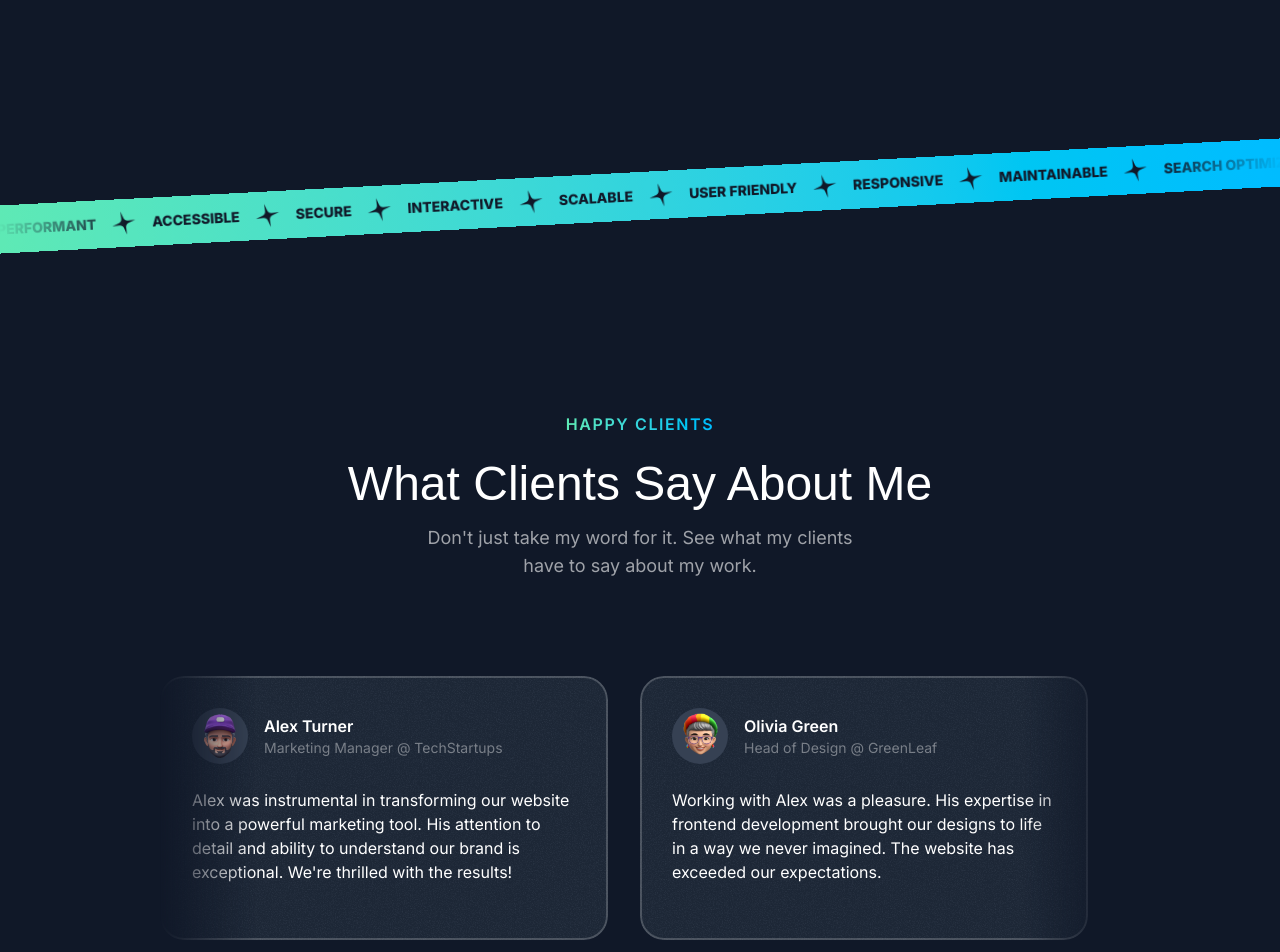
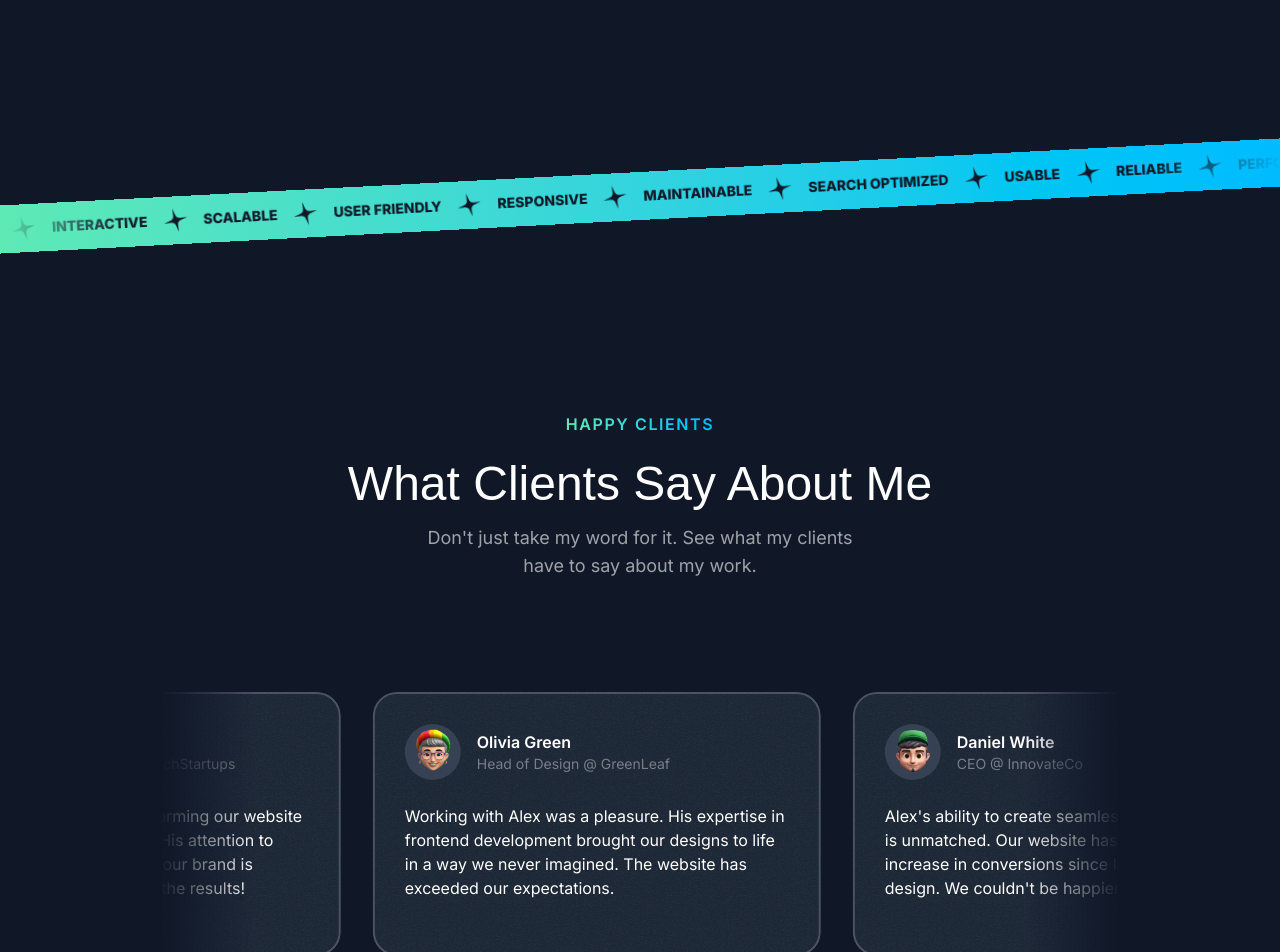
Before and after one commit to abeertech01/stunning-react-portfolio, a Next.js app: page / in a window 1280 px wide. Shown: the part 2880-3832 px from the top of the page. Built offline with nearby package versions, Linux system fonts and the light colour scheme; a web font is replaced by a local one.

Commit message:
testimonials section animation

```diff
--- a/src/app/globals.css
+++ b/src/app/globals.css
@@ -12,12 +12,22 @@
 
   /* Animation */
   --animate-ping-large: ping-large 1s ease-in-out infinite;
+  --animate-move-left: move-left 1s linear infinite;
 
   @keyframes ping-large {
     75%,
     100% {
       transform: scale(3);
       opacity: 0;
+    }
+  }
+
+  @keyframes move-left {
+    0% {
+      transform: translateX(0%);
+    }
+    100% {
+      transform: translateX(-50%);
     }
   }
 }
--- a/src/sections/Tape.tsx
+++ b/src/sections/Tape.tsx
@@ -1,4 +1,5 @@
 import StarIcon from "@/assets/icons/star.svg"
+import { Fragment } from "react"
 
 const words = [
   "Performant",
@@ -19,7 +20,9 @@ export const TapeSection = () => {
     <div className="py-16 lg:py-24 overflow-x-clip">
       <div className="bg-linear-to-r from-emerald-300 to-sky-400 -mx-1 -rotate-3">
         <div className="flex mask-[linear-gradient(to_right,transparent,black_10%,black_90%,transparent)]">
-          <div className="flex flex-none gap-4 py-3">
+          <div className="flex flex-none gap-4 py-3 pr-4 animate-move-left [animation-duration:30s]">
+            {[...new Array(2)].fill(0).map((_, idx) => (
+              <Fragment key={idx}>
                 {words.map((word) => (
                   <div key={word} className="inline-flex items-center gap-4">
                     <span className="font-extrabold text-gray-900 text-sm uppercase">
@@ -28,6 +31,8 @@ export const TapeSection = () => {
                     <StarIcon className="size-6 text-gray-900 -rotate-12" />
                   </div>
                 ))}
+              </Fragment>
+            ))}
           </div>
         </div>
       </div>
--- a/src/sections/Testimonials.tsx
+++ b/src/sections/Testimonials.tsx
@@ -6,6 +6,7 @@ import memojiAvatar5 from "@/assets/images/memoji-avatar-5.png"
 import Card from "@/components/Card"
 import SectionHeader from "@/components/SectionHeader"
 import Image from "next/image"
+import { Fragment } from "react"
 
 const testimonials = [
   {
@@ -50,12 +51,14 @@ export const TestimonialsSection = () => {
           description="Don't just take my word for it. See what my clients have to say
         about my work."
         />
-        <div className="flex mt-16 lg:mt-24 overflow-x-clip mask-[linear-gradient(to_right,transparent,black_10%,black_90%,transparent)]">
-          <div className="flex flex-none gap-8">
+        <div className="flex -my-4 mt-16 lg:mt-24 py-4 overflow-x-clip mask-[linear-gradient(to_right,transparent,black_10%,black_90%,transparent)]">
+          <div className="flex flex-none gap-8 pr-8 animate-move-left [animation-duration:60s] hover:[animation-play-state:paused]">
+            {[...new Array(2)].fill(0).map((_, index) => (
+              <Fragment key={index}>
                 {testimonials.map((testimonial) => (
                   <Card
                     key={testimonial.name}
-                className="p-6 md:p-8 max-w-xs md:max-w-md"
+                    className="p-6 md:p-8 max-w-xs md:max-w-md hover:-rotate-3 transition duration-300"
                   >
                     <div className="flex items-center gap-4">
                       <div className="inline-flex items-center bg-gray-700 rounded-full size-14 shrink-0">
@@ -77,6 +80,8 @@ export const TestimonialsSection = () => {
                     </p>
                   </Card>
                 ))}
+              </Fragment>
+            ))}
           </div>
         </div>
       </div>
```
Also changed, not shown: src/sections/Projects.tsx (+5 -6 lines). Lines whose indentation alone changed are shown as unchanged.
